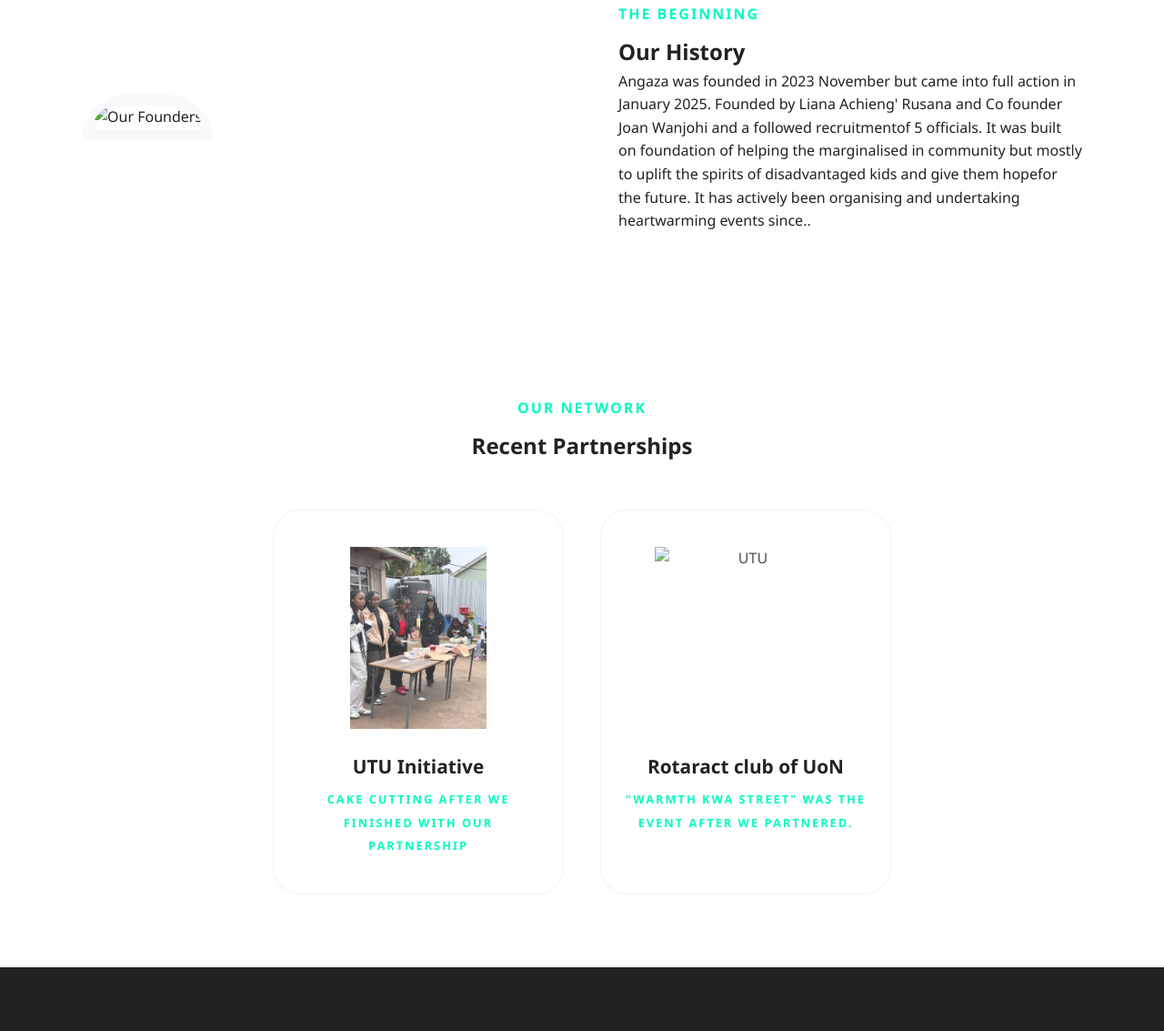
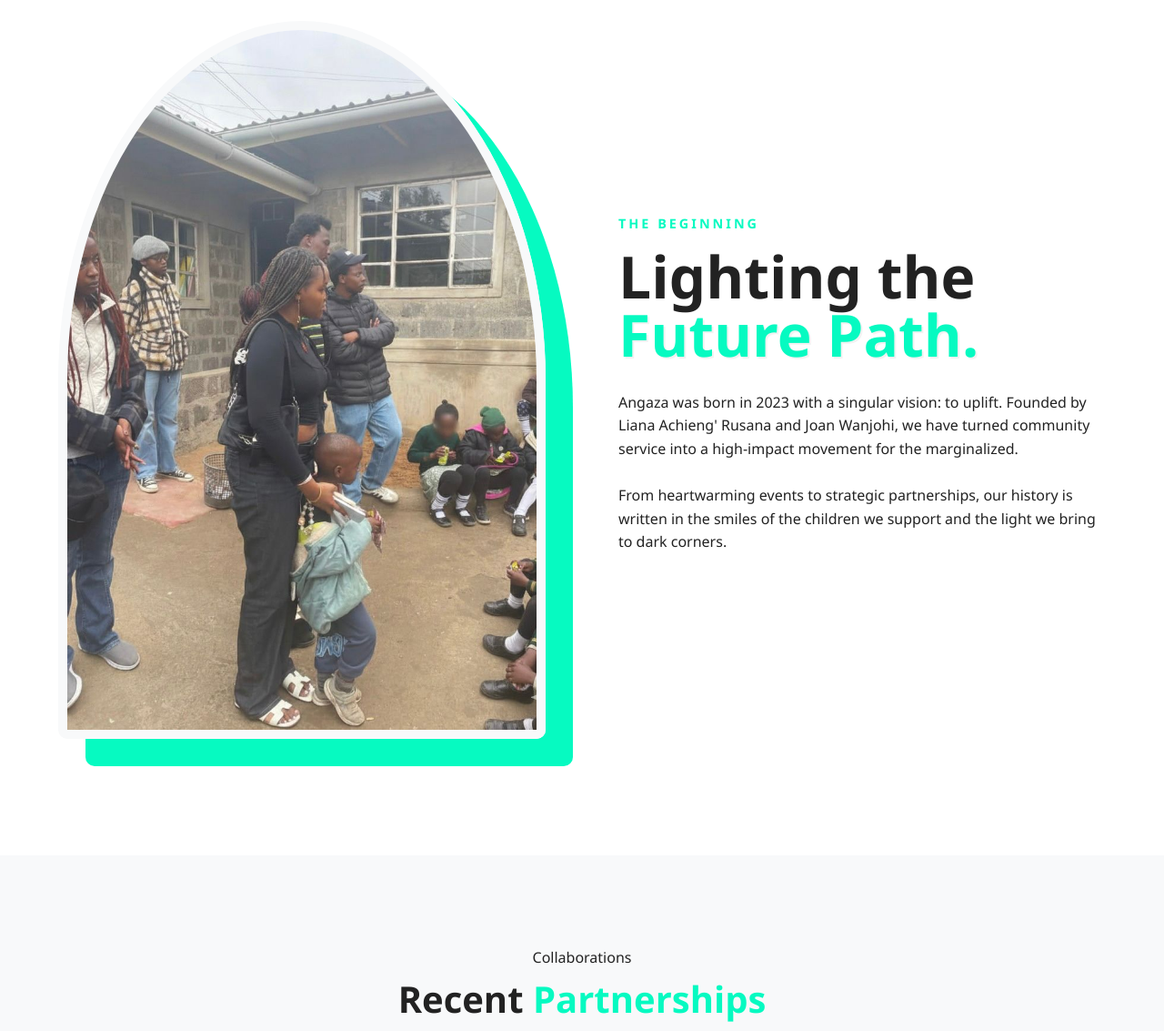
Before and after one commit to Alvin-br/Angaza, a plain HTML site: page about.html in a window 1280 px wide. Shown: the part 1028-2161 px from the top of the page at 91% size. Drawn offline with Linux system fonts and the light colour scheme; files whose address does not match are found by name.

Commit message:
Add files via upload

```diff
--- a/about.css
+++ b/about.css
@@ -38,57 +38,103 @@
 .identity-card i { font-size: 2.5rem; color: var(--primary); margin-bottom: 20px; }
 .values-list { list-style: none; font-weight: 600; color: #666; }
 
-/* HISTORY SECTION (Split Arch) */
-.history-section { padding: 100px 5%; }
-.history-container { display: flex; align-items: center; max-width: 1100px; margin: 0 auto; gap: 80px; }
+/* ==========================================================================
+   MODERN HIGH-END HISTORY (The Glow-up)
+   ========================================================================== */
+.history-section {
+    padding: 120px 5%;
+    background: #ffffff;
+    position: relative;
+}
+
+.history-container {
+    display: flex;
+    align-items: center;
+    max-width: 1200px;
+    margin: 0 auto;
+    gap: 80px;
+}
+
+.history-text { flex: 1; }
+
+/* Bold Color Typography */
+.history-text .welcome-tag {
+    color: var(--primary);
+    font-weight: 800;
+    text-transform: uppercase;
+    letter-spacing: 3px;
+    font-size: 0.9rem;
+    margin-bottom: 15px;
+    display: block;
+}
+
+.history-text h2 {
+    font-size: 4rem;
+    line-height: 1;
+    font-weight: 900;
+    color: var(--dark);
+    margin-bottom: 30px;
+}
+
+/* Adding the pop back to the text */
+.history-text h2 span {
+    color: var(--primary);
+    text-shadow: 2px 2px 0px rgba(0,0,0,0.05);
+}
+
 .history-image { flex: 1; position: relative; }
-.history-image img { width: 100%; border-radius: 500px 500px 0 0; border: 12px solid var(--light-grey); }
-.history-text { flex: 1; }
-.welcome-tag { color: var(--primary); font-weight: 700; text-transform: uppercase; letter-spacing: 2px; display: block; margin-bottom: 10px; }
+
+/* The Modern Arch-Circle Mix */
+.history-image img {
+    width: 100%;
+    border-radius: 50% 50% 10px 10px; /* Modern "Tombstone" shape */
+    border: 10px solid var(--light-grey);
+    box-shadow: 30px 30px 0px var(--primary); /* High-end design offset */
+}
 
 /* ==========================================================================
-   SIMPLE & OUTSTANDING PARTNERSHIPS (V2)
+   HIGH-END PARTNERSHIPS (Perfect Circles)
    ========================================================================== */
 .partners-modern {
-    padding: 80px 5%;
-    background: var(--white);
+    padding: 100px 5%;
+    background: var(--light-grey);
     text-align: center;
 }
+
+.partners-modern h2 {
+    font-size: 2.5rem;
+    font-weight: 800;
+    margin-bottom: 60px;
+    color: var(--dark);
+}
+
+.partners-modern h2 span { color: var(--primary); }
 
 .partners-grid {
     display: flex;
     justify-content: center;
-    gap: 40px;
+    gap: 50px;
     flex-wrap: wrap;
-    margin-top: 50px;
 }
 
 .partner-card {
-    background: var(--white); /* Removed the grey background */
-    width: 320px; /* Slightly wider to accommodate larger photo */
-    padding: 40px 20px;
-    border-radius: 30px;
+    background: var(--white);
+    padding: 40px;
+    border-radius: 20px;
+    width: 320px;
     transition: var(--transition);
-    border: 1px solid rgba(0,0,0,0.05); /* Added a very faint border for structure */
-    display: flex;
-    flex-direction: column;
-    align-items: center;
-    cursor: default;
+    box-shadow: 0 10px 30px rgba(0,0,0,0.03);
 }
 
-/* Outstanding Hover: Vibrant Glow */
-.partner-card:hover {
-    transform: translateY(-15px) scale(1.03);
-    border-color: var(--primary);
-    box-shadow: 0 25px 50px rgba(6, 250, 193, 0.25); /* Stronger Brand Glow */
-}
-
-/* LARGER PHOTO BOX */
+/* THE PERFECT CIRCLE LOGO BOX */
 .p-logo-box {
-    width: 180px; /* Increased from 100px */
-    height: 180px; /* Increased from 100px */
-    margin-bottom: 25px;
-    transition: var(--transition);
+    width: 180px;
+    height: 180px;
+    margin: 0 auto 25px;
+    border-radius: 50%; /* Pure Circle */
+    border: 4px solid var(--primary);
+    overflow: hidden; /* Clips image to circle */
+    background: var(--white);
     display: flex;
     align-items: center;
     justify-content: center;
@@ -97,30 +143,31 @@
 .p-logo-box img {
     width: 100%;
     height: 100%;
-    object-fit: contain;
-    /* Removed the grayscale filter for immediate visibility */
-    opacity: 0.8;
+    /* 'cover' makes the photo fill the circle completely without white gaps */
+    object-fit: cover;
     transition: var(--transition);
 }
 
+.partner-card:hover {
+    transform: translateY(-15px);
+    box-shadow: 0 20px 40px rgba(6, 250, 193, 0.2);
+}
+
 .partner-card:hover img {
-    opacity: 1;
-    transform: scale(1.05); /* Subtle zoom instead of heavy scaling */
+    transform: scale(1.1);
 }
 
 .partner-info h4 {
-    font-size: 1.3rem; /* Scaled up text to match larger photo */
+    font-size: 1.4rem;
     color: var(--dark);
-    font-weight: 700;
-    margin-bottom: 6px;
+    margin-bottom: 5px;
 }
 
 .partner-info span {
+    color: var(--primary);
+    font-weight: 700;
     font-size: 0.8rem;
-    color: var(--primary); /* Changed to brand color for more "vibrancy" */
     text-transform: uppercase;
-    letter-spacing: 2px;
-    font-weight: 700;
 }
 /* MERCHANDISE (Asymmetrical Grid) */
 .merch-modern { padding: 100px 5%; background: var(--dark); color: white; }
--- a/about.html
+++ b/about.html
@@ -14,7 +14,7 @@
         <nav class="navbar">
             <a href="home.html" class="logo">Angaza<span class="dot">.</span></a>
             <ul class="nav-links">
-                <li><a href="home.html">Home</a></li>
+                <li><a href="index.html">Home</a></li>
                 <li><a href="about.html" class="active">About Us</a></li>
                 <li><a href="members.html">Members</a></li>
                 <li><a href="donate.html" target="_blank" class="donate-btn">Donate Now</a></li>
@@ -58,20 +58,21 @@
 <section class="history-section">
         <div class="history-container">
             <div class="history-image">
-                <img src="images/his.jpg" alt="Our Founders">
-                <div class="history-accent-circle"></div>
+                <img src="his.jpg" alt="Angaza Leadership">
             </div>
             <div class="history-text">
                 <span class="welcome-tag">The Beginning</span>
-                <h2>Our History</h2>
-                <p>Angaza was founded in 2023 November but came into full action in January 2025. Founded by Liana Achieng' Rusana and Co founder Joan Wanjohi and a followed recruitmentof 5 officials. It was built on foundation of helping the marginalised in community but mostly to uplift the spirits of disadvantaged kids and give them hopefor the future. It has actively been organising and undertaking heartwarming events since..</p>
+                <h2>Lighting the<br><span>Future Path.</span></h2>
+                <p>Angaza was born in 2023 with a singular vision: to uplift. Founded by Liana Achieng' Rusana and Joan Wanjohi, we have turned community service into a high-impact movement for the marginalized.</p>
+                <br>
+                <p>From heartwarming events to strategic partnerships, our history is written in the smiles of the children we support and the light we bring to dark corners.</p>
             </div>
         </div>
     </section>
 
     <section class="partners-modern">
-    <span class="welcome-tag">Our Network</span>
-    <h2 class="center-text">Recent Partnerships</h2>
+        <span class="welcome-tag">Collaborations</span>
+        <h2>Recent <span>Partnerships</span></h2>
 
         <div class="partners-grid">
             <div class="partner-card">
@@ -80,16 +81,17 @@
                 </div>
                 <div class="partner-info">
                     <h4>UTU Initiative</h4>
-                <span>cake cutting after we finished with our partnership</span>
+                    <span>Shared Celebration</span>
                 </div>
             </div>
+
             <div class="partner-card">
                 <div class="p-logo-box">
-                <img src="images/25.jpg" alt="UTU">
+                    <img src="images/25.jpg" alt="Rotaract">
                 </div>
                 <div class="partner-info">
-                <h4>Rotaract club of UoN</h4>
-                <span>"WARMTH KWA STREET" was the event after we partnered.</span>
+                    <h4>Rotaract UoN</h4>
+                    <span>Warmth Kwa Street</span>
                 </div>
             </div>
         </div>
--- a/style.css
+++ b/style.css
@@ -39,7 +39,7 @@
 /* TOP SCROLLING BANNER */
 .top-scrolling-banner {
     width: 100%; height: 500px;
-    background: url('1.jpg') center/cover no-repeat;
+    background: url('images/1.jpg') center/cover no-repeat;
     margin-top: 70px; /* Space for nav */
     position: relative;
 }
@@ -347,27 +347,3 @@
 html {
     scroll-behavior: smooth;
 }
-/* 1. Set the initial state (The "Sleeping" state) */
-.p-logo-box img {
-    width: 100%;
-    height: 100%;
-    object-fit: contain;
-
-    /* Turn the logo black and white and slightly fade it */
-    filter: grayscale(100%);
-    opacity: 0.6;
-
-    /* Make the transition smooth */
-    transition: all 0.5s cubic-bezier(0.4, 0, 0.2, 1);
-}
-
-/* 2. Set the hover state (The "Waking Up" state) */
-/* We apply this when the user hovers over the CARD, not just the image */
-.partner-card:hover .p-logo-box img {
-    /* Bring back full color and full visibility */
-    filter: grayscale(0%);
-    opacity: 1;
-
-    /* Make it pop forward slightly */
-    transform: scale(1.15);
-}
```
Also changed, not shown: donate.html (+21 -0 lines), index.html (+6 -6 lines), members.css (+63 -0 lines), members.html (+4 -4 lines). Lines whose indentation alone changed are shown as unchanged.
